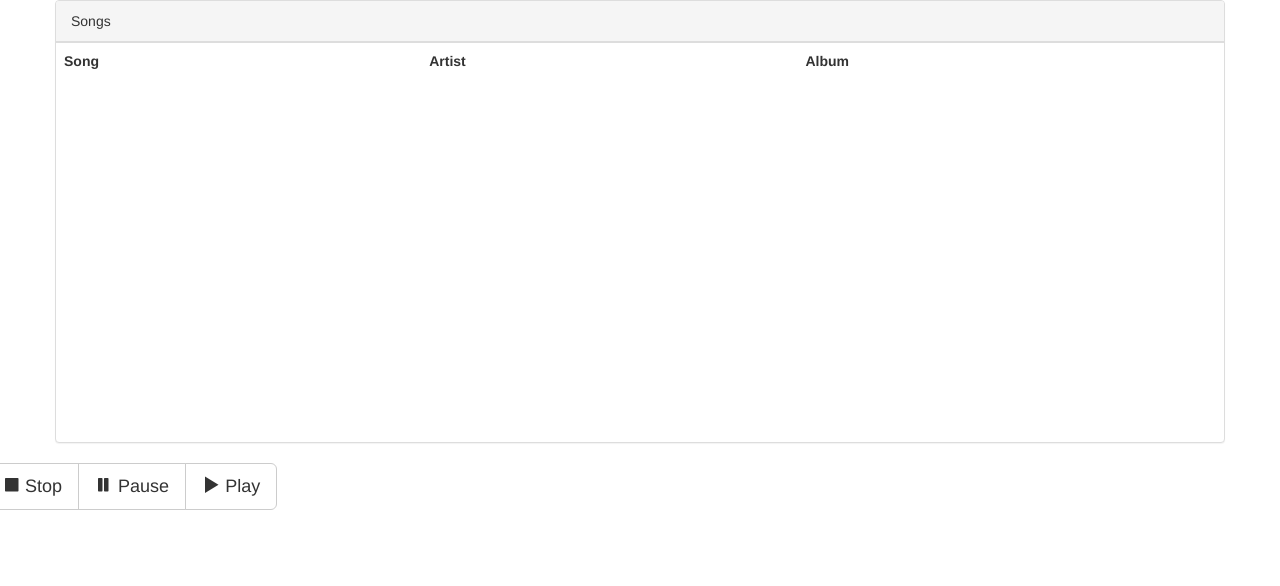
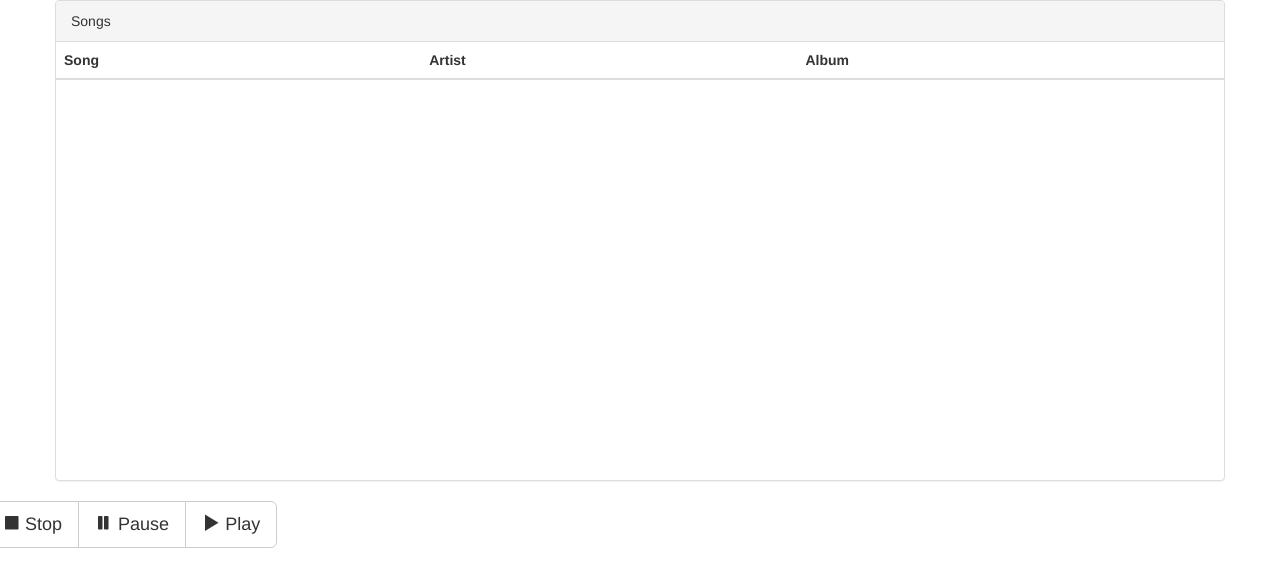
Before and after one commit to haakondi/soundserver, a plain HTML site: page www/jostein/index.html in a window 1280 px wide. Drawn offline with nearby package versions, Linux system fonts and the light colour scheme.

Commit message:
not scrollable header

```diff
--- a/www/jostein/index.html
+++ b/www/jostein/index.html
@@ -17,13 +17,19 @@
 		    <div class="span12">
 			  	<div class="panel panel-default">
 			  		<div class="panel-heading">Songs</div>
-			  			<div class="tableContainer">
-			  			<table class="table" id="songTable">
+
+			  			<table class="table" >
+			  				<thead>
 			  				<tr>
 			  					<th>Song</th>
 			  					<th>Artist</th>
 			  					<th>Album</th>
 			  				</tr>
+			  				</thead>
+			  			</table>
+			  			<div class="tableContainer">
+			  			<table class="table" id="songTable">
+
 			  			</table>
 			  			</div>
 			  		</div>
```
